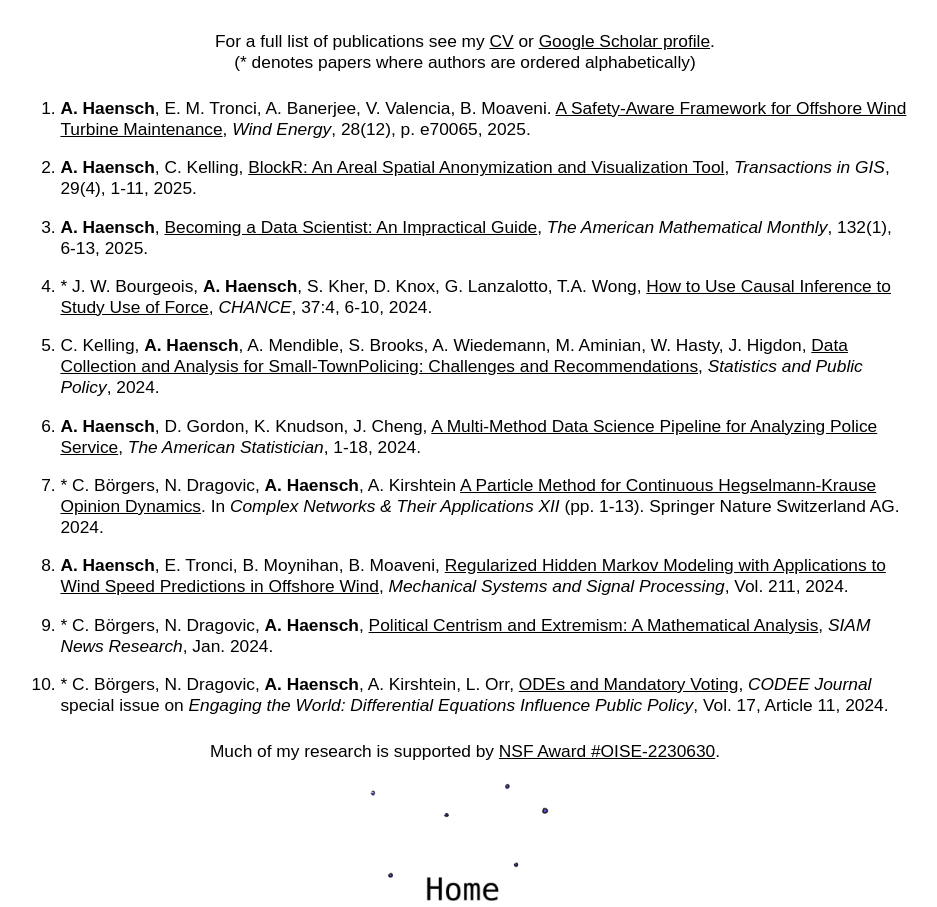
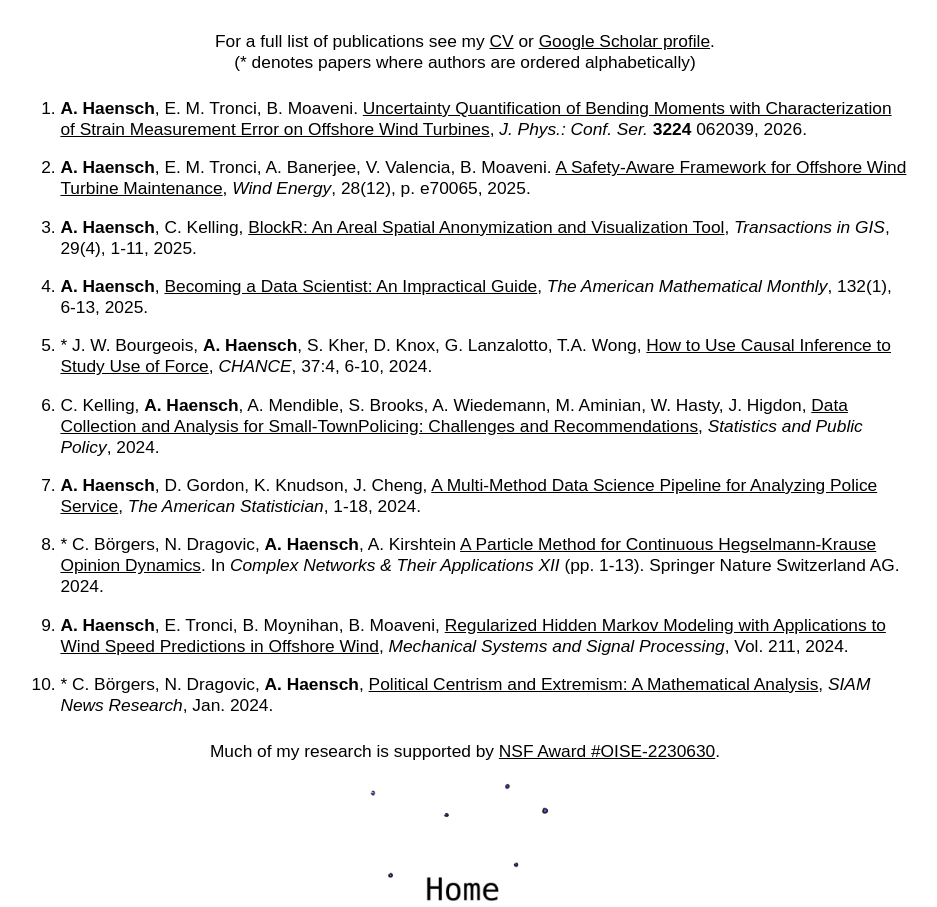
Before and after one commit to annahaensch/annahaensch.github.io, a plain HTML site: page research.html in a window 1280 px wide. Shown: the part 325-1232 px from the top of the page, without its empty margins (175-1112 px from the left). Drawn offline with Linux system fonts and the light colour scheme.

Commit message:
update cv and research

```diff
--- a/research.html
+++ b/research.html
@@ -99,6 +99,9 @@
   <td>
     <p>
       <ol>
+        <li> <b>A. Haensch</b>, E. M. Tronci, B. Moaveni. <a href = https://iopscience.iop.org/article/10.1088/1742-6596/3224/6/062039>Uncertainty Quantification of Bending Moments with Characterization of Strain Measurement Error on Offshore Wind Turbines</a>, <i>J. Phys.: Conf. Ser.</i> <b>3224</b> 062039, 2026.
+        </li>
+
         <li> <b>A. Haensch</b>, E. M. Tronci, A. Banerjee, V. Valencia, B. Moaveni. <a href = https://doi.org/10.1002/we.70065>A Safety-Aware Framework for Offshore Wind Turbine Maintenance</a>, <i>Wind Energy</i>, 28(12), p. e70065, 2025.
         </li>
 
@@ -119,8 +122,6 @@
         <li> <b>A. Haensch</b>, E. Tronci, B. Moynihan, B. Moaveni, <a href = https://www.sciencedirect.com/science/article/pii/S0888327024001274?via%3Dihub>Regularized Hidden Markov Modeling with Applications to Wind Speed Predictions in Offshore Wind</a>, <i>Mechanical Systems and Signal Processing</i>, Vol. 211, 2024.
 
         <li>  * C. B&ouml;rgers, N. Dragovic, <b>A. Haensch</b>, <a href = https://sinews.siam.org/Details-Page/political-centrism-and-extremism-a-mathematical-analysis>Political Centrism and Extremism: A Mathematical Analysis</a>, <i>SIAM News Research</i>, Jan. 2024.
-
-        <li> * C. B&ouml;rgers, N. Dragovic, <b>A. Haensch</b>, A. Kirshtein, L. Orr, <a href = https://scholarship.claremont.edu/codee/vol17/iss1/11/>ODEs and Mandatory Voting</a>, <i>CODEE Journal</i> special issue on <i>Engaging the World: Differential Equations Influence Public Policy</i>, Vol. 17, Article 11, 2024.
 
       </ol>
     </p>
```
Also changed, not shown: 1 other file.
